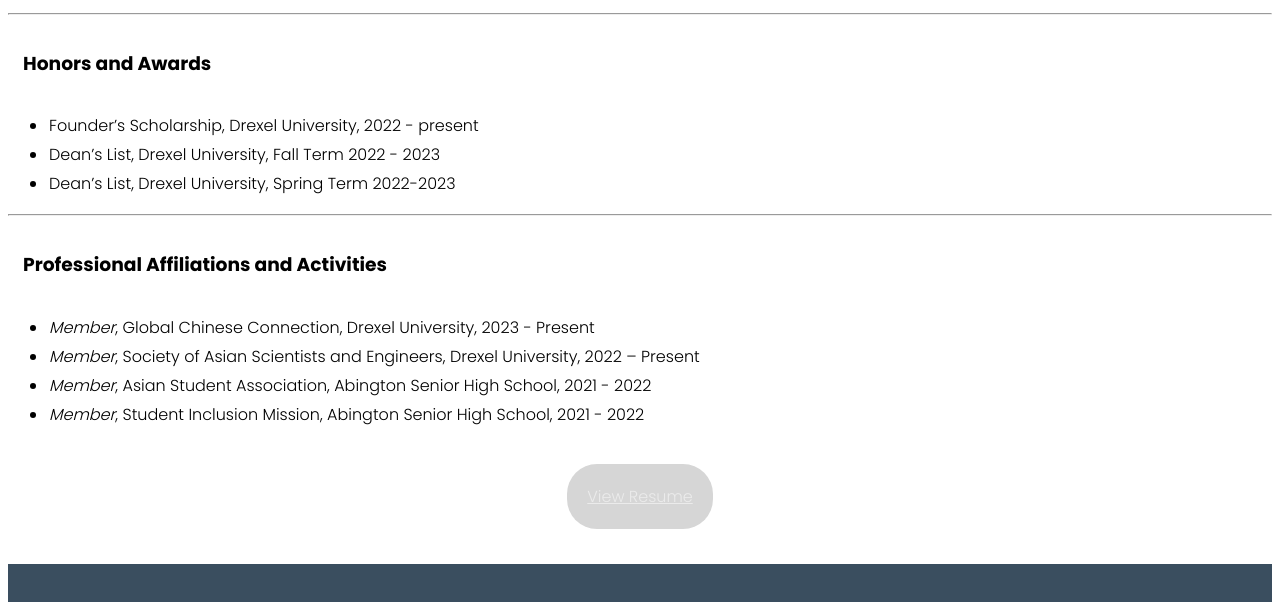
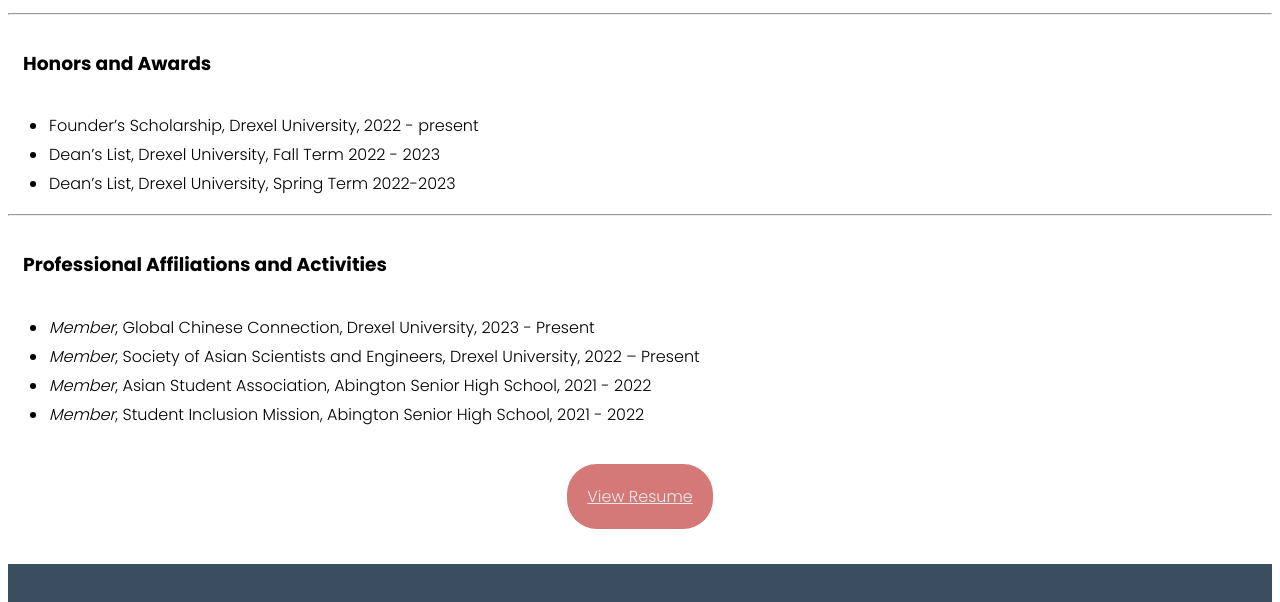
Before and after one commit to feiyoungi/idm221-jy585, a plain HTML site: page resume.html in a window 1280 px wide. In both pictures the pointer is over the link "View Resume". Shown: the part 2784-3386 px from the top of the page. Drawn offline with Linux system fonts and the light colour scheme.

Commit message:
Change button hover color

```diff
--- a/CSS/styles.css
+++ b/CSS/styles.css
@@ -94,7 +94,7 @@ footer h3 {
   }
 
   .button-resume:hover {
-    background-color: #d6d6d6;
+    background-color: #d47878;
   }
 
 /* photos */
```
